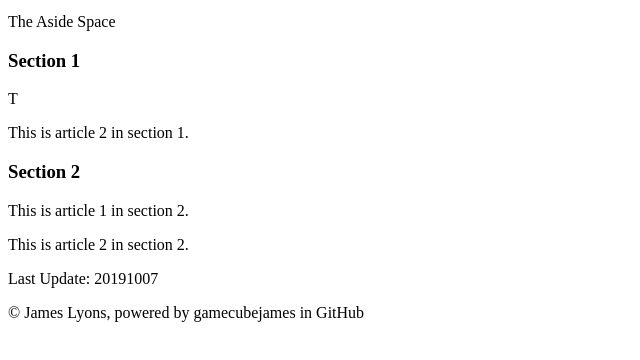
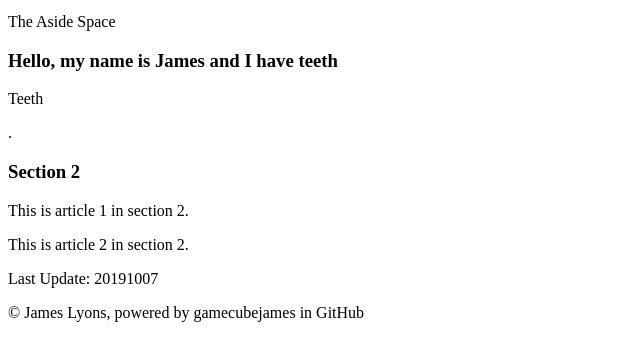
Before and after one commit to gamecubejames/Who-is-I, a plain HTML site: page Index.html in a window 1280 px wide. Shown: the part 166-526 px from the top of the page, without its empty margins (0-640 px from the left). Drawn offline with Linux system fonts and the light colour scheme.

Commit message:
Update Index.html

```diff
--- a/Index.html
+++ b/Index.html
@@ -26,12 +26,12 @@
     </nav>
     <aside><p>The Aside Space</p></aside>
     <section>
-      <h3>Section 1</h3>
+      <h3>Hello, my name is James and I have teeth</h3>
       <article>
-        <p>T</p>
+        <p>Teeth</p>
       </article>
       <article>
-        <p>This is article 2 in section 1.</p>
+        <p>.</p>
       </article>
     </section>
     <section>
```
